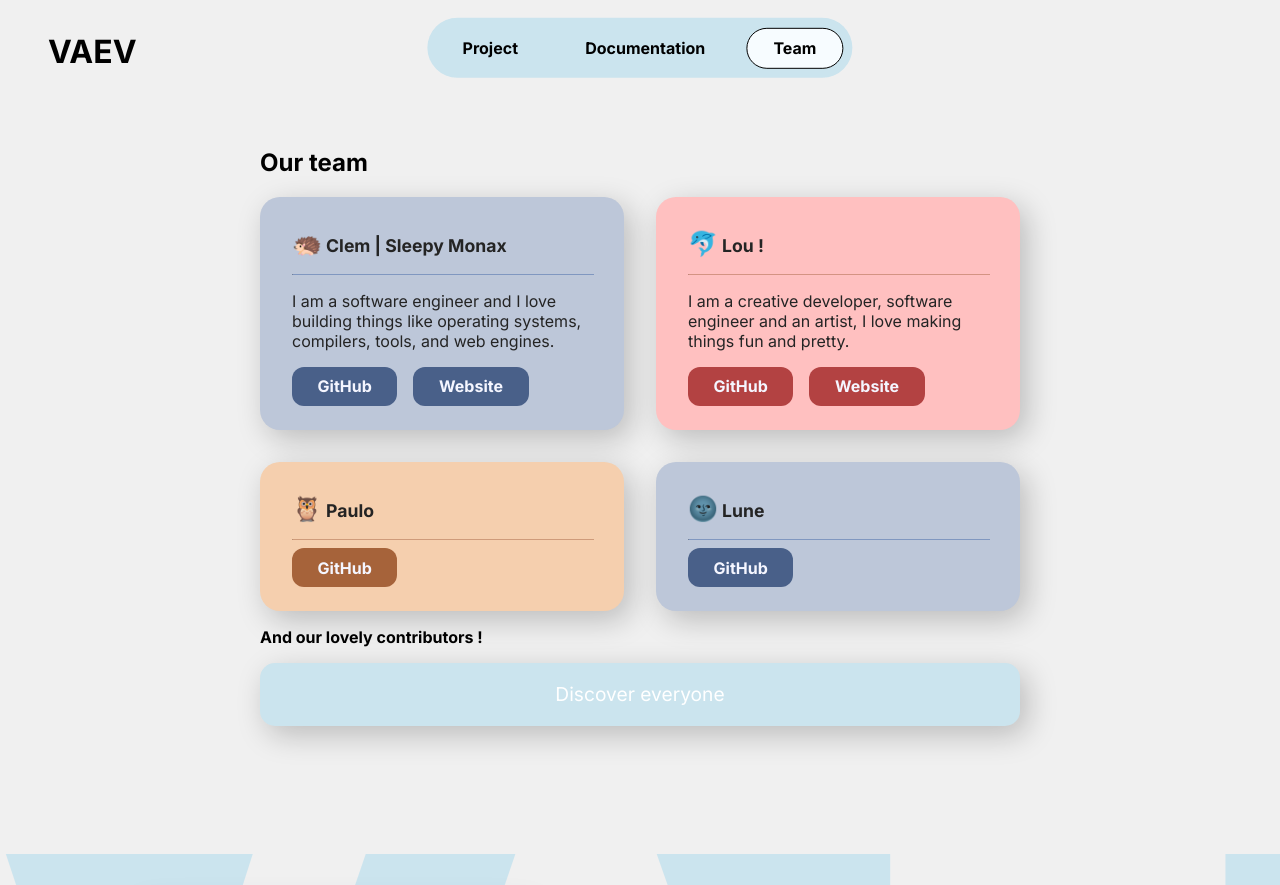
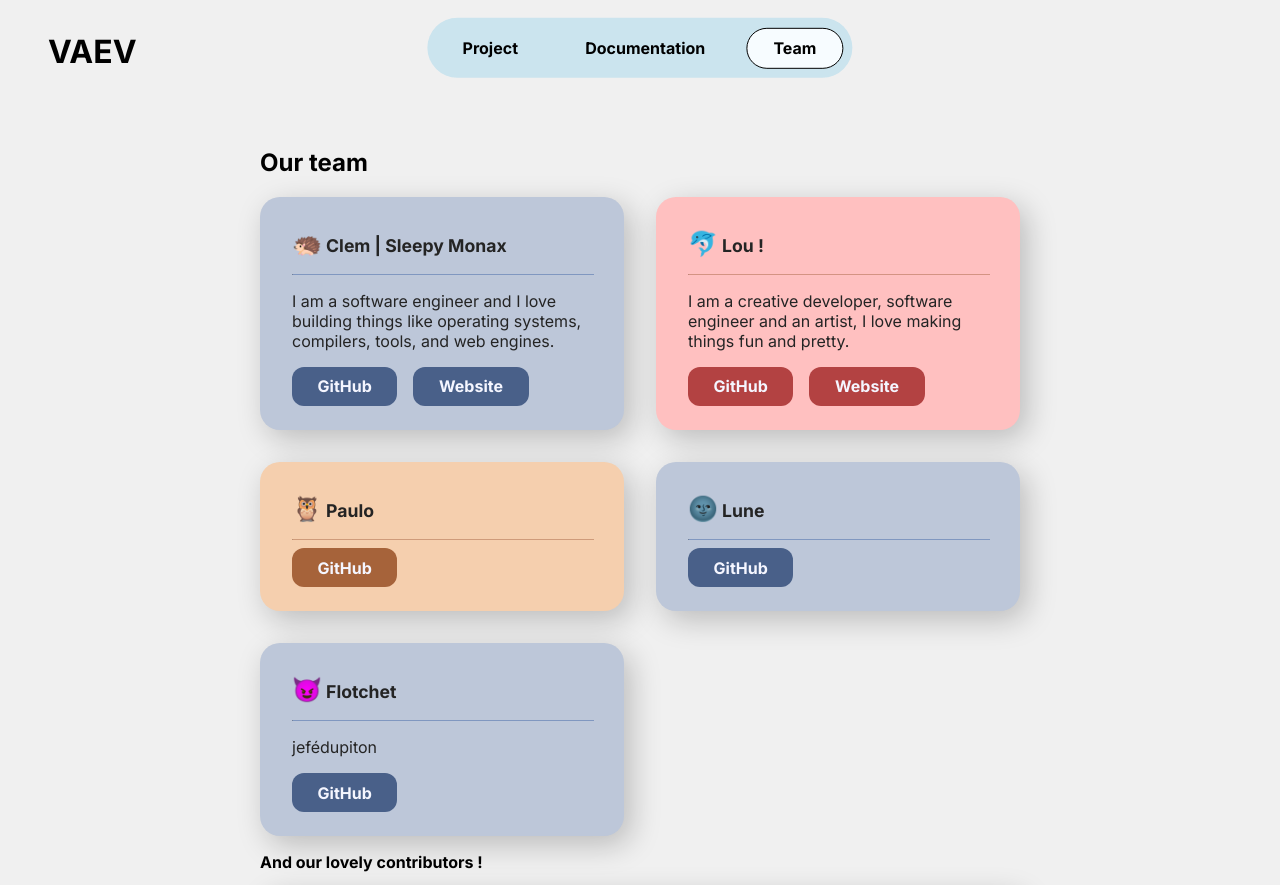
Before and after one commit to vaev-org/website, a plain HTML site: page public/us.html in a window 1280 px wide. Shown: the top 885 px of the page. Drawn offline with Linux system fonts and the light colour scheme.

Commit message:
add mafl to the team !!!! (what's up bitconneeeeect)

```diff
--- a/public/us.html
+++ b/public/us.html
@@ -53,6 +53,14 @@
                 <a href="https://github.com/LuneMercier" target="_blank"><div class="btn">GitHub</div></a>
             </div>
         </div>
+        <div class="member blue">
+            <h3>😈 Flotchet</h3>
+            <hr>
+            <p>jefédupiton</p>
+            <div class="inline">
+                <a href="https://github.com/Flotchet" target="_blank"><div class="btn">GitHub</div></a>
+            </div>
+        </div>
     </div>
     <p>And our lovely contributors !</p>
     <a href="https://github.com/odoo/paper-muncher/graphs/contributors" target="_blank"><div class="big btn">Discover everyone</div></a>
@@ -68,6 +76,7 @@
             <li><a href="mailto: loha@odoo.com">Lou (loha)</a></li>
             <li><a href="mailto: clvb@odoo.com">Clem (clvb)</a></li>
             <li><a href="mailto: palm@odoo.com">Paulo (palm)</a></li>
+            <li><a href="mailto: mafl@odoo.com">Flo (mafl)</a></li>
         </ul>
     </div>
 </footer>
```
